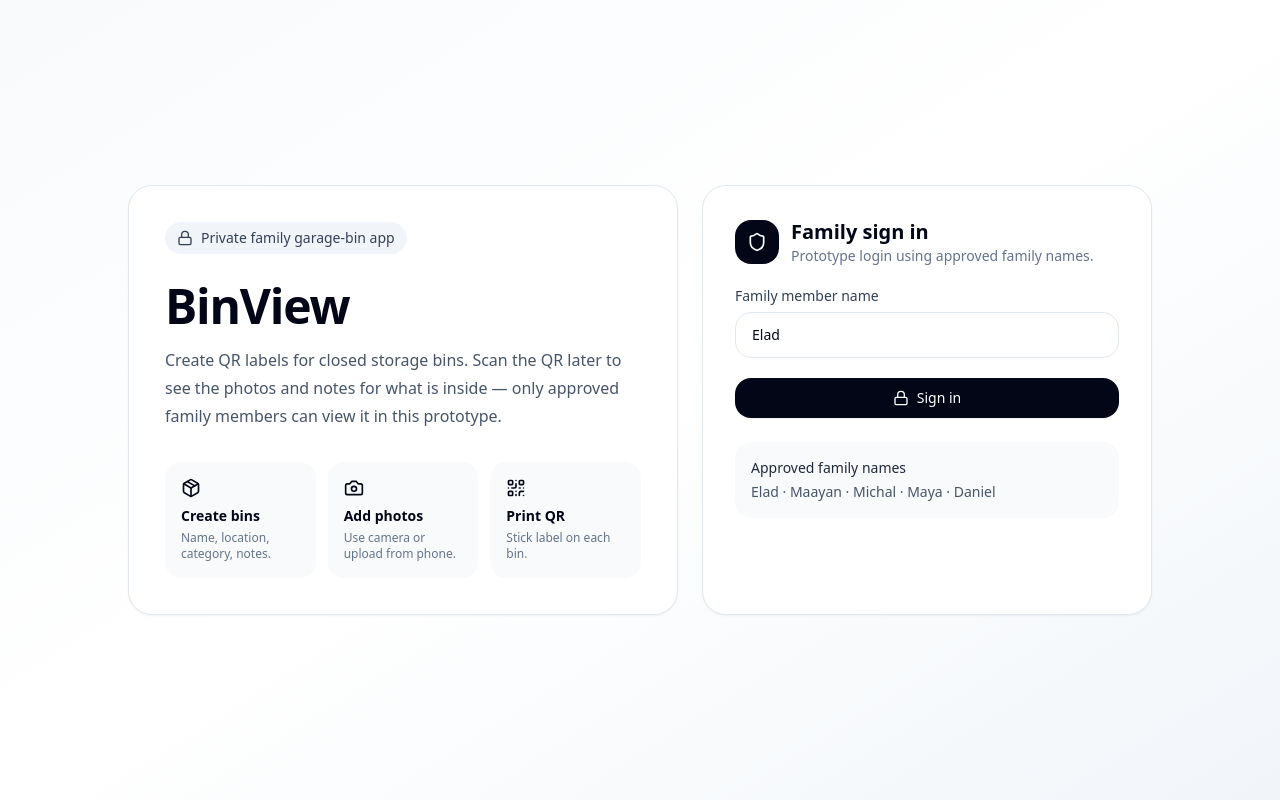
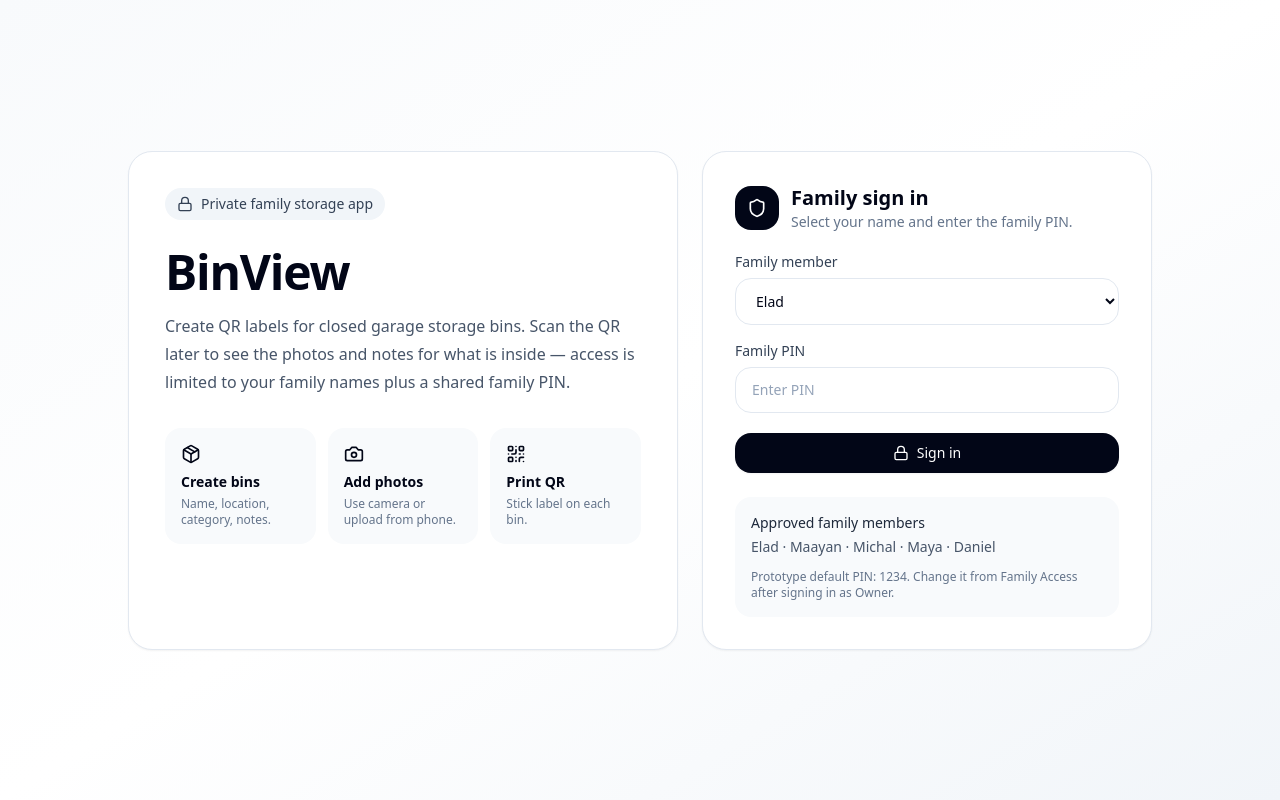
Before and after one commit to fadlon1980/Binview, a React (Vite) app: page / in a window 1280 px wide. Built offline with nearby package versions, Linux system fonts and the light colour scheme.

Commit message:
Add files via upload

```diff
--- a/src/App.jsx
+++ b/src/App.jsx
@@ -24,7 +24,7 @@ import {
 import { QRCodeSVG } from 'qrcode.react'
 
 const APP_NAME = 'BinView'
-const STORAGE_KEY = 'binview_private_family_mvp_v2'
+const STORAGE_KEY = 'binview_private_family_names_mvp_v2'
 
 const defaultFamilyMembers = [
   { name: 'Elad', role: 'Owner' },
@@ -50,6 +50,7 @@ function createInitialState() {
   return {
     currentUser: null,
     familyMembers: defaultFamilyMembers,
+    accessPin: '1234',
     bins: demoBins,
   }
 }
@@ -62,7 +63,14 @@ function createId() {
 function safeLoad() {
   try {
     const raw = localStorage.getItem(STORAGE_KEY)
-    return raw ? JSON.parse(raw) : createInitialState()
+    if (!raw) return createInitialState()
+    const parsed = JSON.parse(raw)
+    return {
+      ...createInitialState(),
+      ...parsed,
+      familyMembers: Array.isArray(parsed.familyMembers) ? parsed.familyMembers : defaultFamilyMembers,
+      accessPin: parsed.accessPin || '1234',
+    }
   } catch {
     return createInitialState()
   }
@@ -157,7 +165,8 @@ function Field({ label, value, onChange, placeholder, disabled, textarea = false
 }
 
 function LoginScreen({ state, setState }) {
-  const [name, setName] = useState('Elad')
+  const [name, setName] = useState(state.familyMembers[0]?.name || 'Elad')
+  const [pin, setPin] = useState('')
   const [error, setError] = useState('')
 
   function signIn() {
@@ -165,6 +174,10 @@ function LoginScreen({ state, setState }) {
     const role = getRole(normalized, state.familyMembers)
     if (!role) {
       setError('This name is not approved for this private family app.')
+      return
+    }
+    if (pin !== state.accessPin) {
+      setError('Wrong family PIN.')
       return
     }
     setState((prev) => ({ ...prev, currentUser: { name: normalized, role } }))
@@ -176,11 +189,11 @@ function LoginScreen({ state, setState }) {
         <motion.div initial={{ opacity: 0, y: 18 }} animate={{ opacity: 1, y: 0 }} className="grid w-full gap-6 md:grid-cols-[1.1fr_0.9fr]">
           <Card className="p-7 md:p-9">
             <div className="mb-7 inline-flex items-center gap-2 rounded-full bg-slate-100 px-3 py-1.5 text-sm font-medium text-slate-700">
-              <Lock className="h-4 w-4" /> Private family garage-bin app
+              <Lock className="h-4 w-4" /> Private family storage app
             </div>
             <h1 className="text-4xl font-semibold tracking-tight md:text-5xl">{APP_NAME}</h1>
             <p className="mt-4 max-w-xl text-base leading-7 text-slate-600">
-              Create QR labels for closed storage bins. Scan the QR later to see the photos and notes for what is inside — only approved family members can view it in this prototype.
+              Create QR labels for closed garage storage bins. Scan the QR later to see the photos and notes for what is inside — access is limited to your family names plus a shared family PIN.
             </p>
             <div className="mt-8 grid gap-3 sm:grid-cols-3">
               <div className="rounded-2xl bg-slate-50 p-4">
@@ -208,17 +221,40 @@ function LoginScreen({ state, setState }) {
               </div>
               <div>
                 <h2 className="text-xl font-semibold">Family sign in</h2>
-                <p className="text-sm text-slate-500">Prototype login using approved family names.</p>
+                <p className="text-sm text-slate-500">Select your name and enter the family PIN.</p>
               </div>
             </div>
-            <Field label="Family member name" value={name} onChange={setName} placeholder="Elad" />
+            <label className="block">
+              <span className="mb-1.5 block text-sm font-medium text-slate-700">Family member</span>
+              <select
+                value={name}
+                onChange={(e) => setName(e.target.value)}
+                className="w-full rounded-2xl border border-slate-200 bg-white px-4 py-3 text-sm outline-none transition focus:border-slate-400"
+              >
+                {state.familyMembers.map((member) => (
+                  <option key={member.name} value={member.name}>{member.name}</option>
+                ))}
+              </select>
+            </label>
+            <label className="mt-4 block">
+              <span className="mb-1.5 block text-sm font-medium text-slate-700">Family PIN</span>
+              <input
+                value={pin}
+                onChange={(e) => setPin(e.target.value)}
+                placeholder="Enter PIN"
+                type="password"
+                className="w-full rounded-2xl border border-slate-200 bg-white px-4 py-3 text-sm outline-none transition placeholder:text-slate-400 focus:border-slate-400"
+                onKeyDown={(e) => { if (e.key === 'Enter') signIn() }}
+              />
+            </label>
             {error && <p className="mt-3 rounded-2xl bg-red-50 px-4 py-3 text-sm text-red-700">{error}</p>}
             <Button onClick={signIn} className="mt-5 w-full">
               <Lock className="h-4 w-4" /> Sign in
             </Button>
             <div className="mt-6 rounded-2xl bg-slate-50 p-4 text-sm text-slate-600">
-              <p className="font-medium text-slate-800">Approved family names</p>
-              <p className="mt-1">Elad · Maayan · Michal · Maya · Daniel</p>
+              <p className="font-medium text-slate-800">Approved family members</p>
+              <p className="mt-1">{state.familyMembers.map((member) => member.name).join(' · ')}</p>
+              <p className="mt-3 text-xs text-slate-500">Prototype default PIN: 1234. Change it from Family Access after signing in as Owner.</p>
             </div>
           </Card>
         </motion.div>
@@ -498,7 +534,7 @@ function BinDetailScreen({ bin, setBins, currentUser, goHome }) {
           </div>
           <div className="mt-5 rounded-2xl bg-slate-50 p-4 text-sm text-slate-600">
             <p className="font-medium text-slate-800">Private access</p>
-            <p className="mt-1">Only approved family names can open this bin page after login.</p>
+            <p className="mt-1">Only approved family members can open this bin page after login with the family PIN.</p>
           </div>
         </Card>
 
@@ -637,27 +673,35 @@ function QRCodeModal({ bin, binUrl, copied, onCopy, onClose }) {
 }
 
 function FamilyScreen({ state, setState }) {
-  const [memberName, setMemberName] = useState('')
+  const [name, setName] = useState('')
   const [role, setRole] = useState('Viewer')
+  const [pinDraft, setPinDraft] = useState(state.accessPin || '1234')
+  const [pinSaved, setPinSaved] = useState(false)
   const currentRole = state.currentUser.role
   const ownerOnly = currentRole === 'Owner'
 
   function addMember() {
-    const normalized = memberName.trim()
+    const normalized = name.trim()
     if (!normalized) return
     setState((prev) => {
       const existing = prev.familyMembers.some((member) => member.name.toLowerCase() === normalized.toLowerCase())
       if (existing) return prev
       return { ...prev, familyMembers: [...prev.familyMembers, { name: normalized, role }] }
     })
-    setMemberName('')
+    setName('')
   }
 
-  function removeMember(memberNameToRemove) {
+  function removeMember(memberName) {
     setState((prev) => ({
       ...prev,
-      familyMembers: prev.familyMembers.filter((member) => member.name !== memberNameToRemove),
+      familyMembers: prev.familyMembers.filter((member) => member.name !== memberName),
     }))
+  }
+
+  function savePin() {
+    setState((prev) => ({ ...prev, accessPin: pinDraft || '1234' }))
+    setPinSaved(true)
+    setTimeout(() => setPinSaved(false), 1400)
   }
 
   return (
@@ -672,7 +716,7 @@ function FamilyScreen({ state, setState }) {
           <div className="flex h-11 w-11 items-center justify-center rounded-2xl bg-slate-100"><Users className="h-5 w-5" /></div>
           <div>
             <h2 className="font-semibold">Approved family members</h2>
-            <p className="text-sm text-slate-500">Prototype access list. Firebase will enforce this later.</p>
+            <p className="text-sm text-slate-500">This simple prototype uses names plus a shared family PIN.</p>
           </div>
         </div>
         <div className="divide-y divide-slate-100">
@@ -693,12 +737,32 @@ function FamilyScreen({ state, setState }) {
       </Card>
 
       <Card className="mt-5">
+        <h2 className="mb-4 text-lg font-semibold">Family PIN</h2>
+        {!ownerOnly ? (
+          <p className="rounded-2xl bg-slate-50 p-4 text-sm text-slate-600">Only the Owner can change the family PIN.</p>
+        ) : (
+          <div className="grid gap-3 md:grid-cols-[1fr_auto] md:items-end">
+            <label className="block">
+              <span className="mb-1.5 block text-sm font-medium text-slate-700">Shared PIN</span>
+              <input
+                value={pinDraft}
+                onChange={(e) => setPinDraft(e.target.value)}
+                placeholder="Set family PIN"
+                className="w-full rounded-2xl border border-slate-200 bg-white px-4 py-3 text-sm outline-none focus:border-slate-400"
+              />
+            </label>
+            <Button onClick={savePin}>{pinSaved ? <Check className="h-4 w-4" /> : <Lock className="h-4 w-4" />} {pinSaved ? 'Saved' : 'Save PIN'}</Button>
+          </div>
+        )}
+      </Card>
+
+      <Card className="mt-5">
         <h2 className="mb-4 text-lg font-semibold">Add family member</h2>
         {!ownerOnly ? (
           <p className="rounded-2xl bg-slate-50 p-4 text-sm text-slate-600">Only the Owner can add or remove family members.</p>
         ) : (
           <div className="grid gap-3 md:grid-cols-[1fr_160px_auto] md:items-end">
-            <Field label="Name" value={memberName} onChange={setMemberName} placeholder="Family member name" />
+            <Field label="Name" value={name} onChange={setName} placeholder="Family member name" />
             <label className="block">
               <span className="mb-1.5 block text-sm font-medium text-slate-700">Role</span>
               <select value={role} onChange={(e) => setRole(e.target.value)} className="w-full rounded-2xl border border-slate-200 bg-white px-4 py-3 text-sm outline-none focus:border-slate-400">
@@ -713,7 +777,8 @@ function FamilyScreen({ state, setState }) {
 
       <div className="mt-5 rounded-3xl bg-slate-100 p-5 text-sm leading-6 text-slate-600">
         <p className="font-semibold text-slate-800">Role guide</p>
-        <p className="mt-1">Owner can manage family access. Admin can create/edit bins and photos. Viewer can only scan and view bin contents.</p>
+        <p className="mt-1">Owner can manage family access and PIN. Admin can create/edit bins and photos. Viewer can only scan and view bin contents.</p>
+        <p className="mt-3 text-xs text-slate-500">Note: this is a lightweight prototype. For real private access across phones, use the Firebase version with Google login and security rules.</p>
       </div>
     </main>
   )
```
Also changed, not shown: package.json (+10 -10 lines), 2 other files (tests, documents, lock files or other folders).
